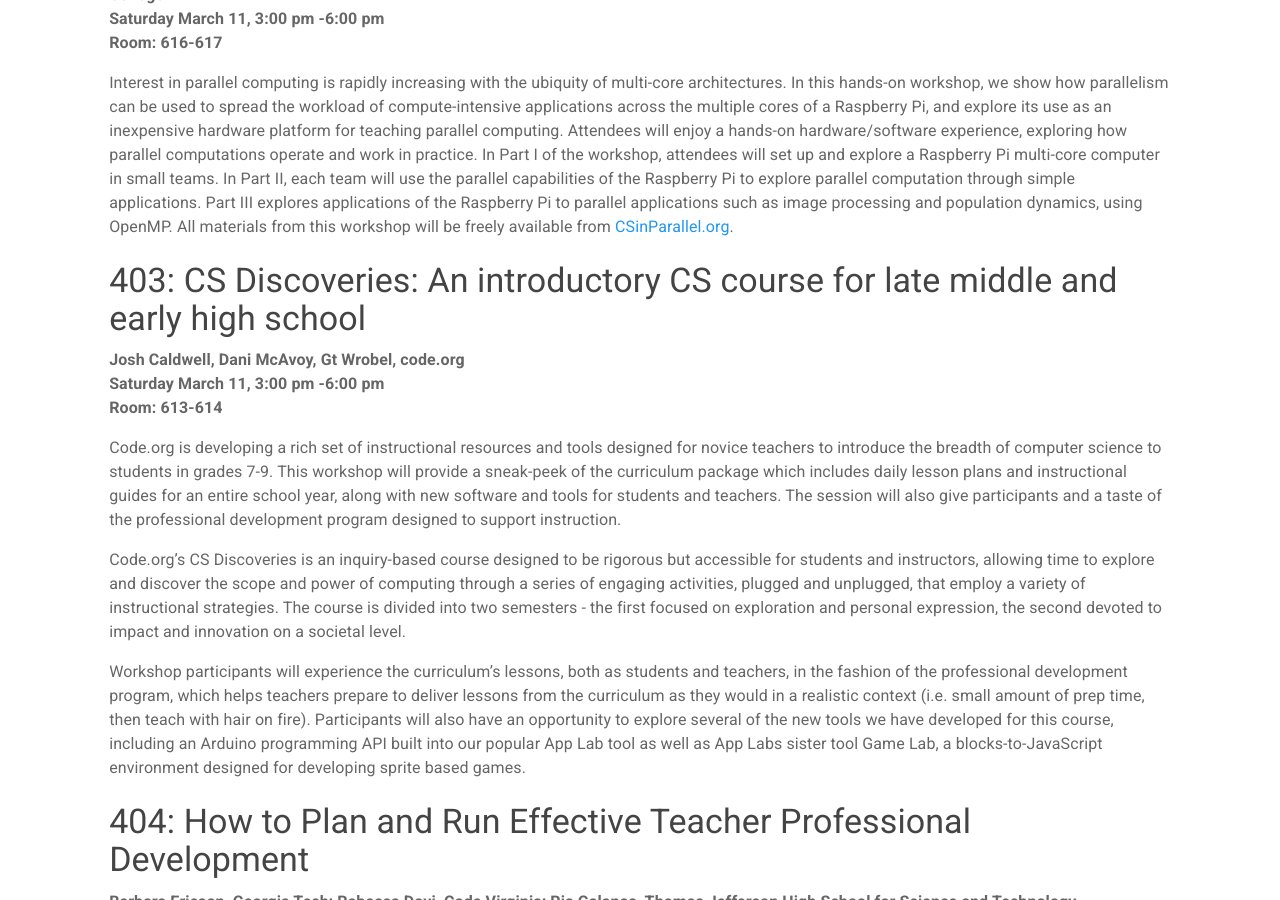
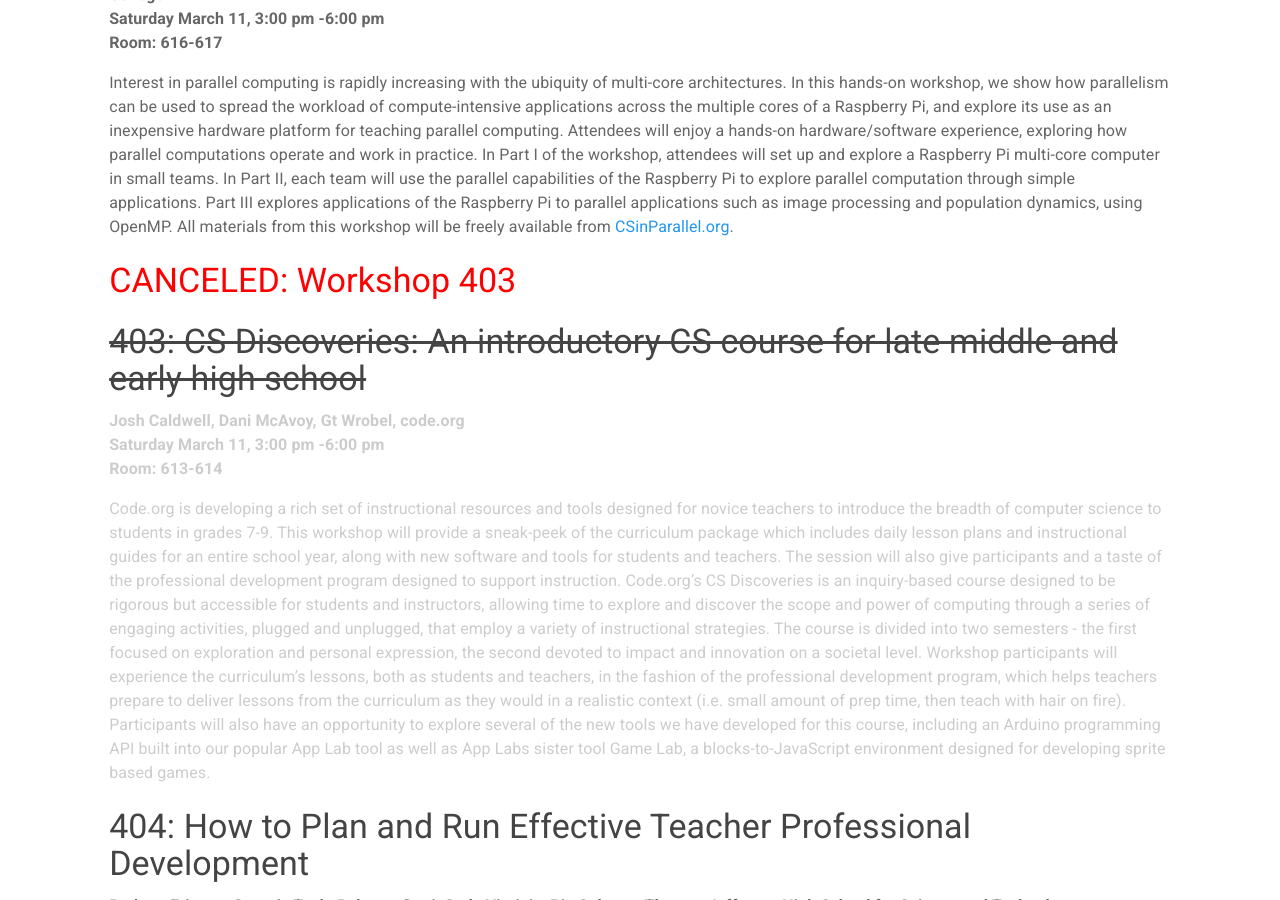
Before and after one commit to sigcsets/sigcse2017, a Jekyll site: the page built from attendees/workshops.md, in a window 1280 px wide and 900 px high, scrolled down 9246 px. Built offline with Jekyll 4.4.1, drawn with Linux system fonts in a browser that asks for light colours.

Commit message:
Adding ability to cancel workshops.

```diff
--- a/_data/workshops.yml
+++ b/_data/workshops.yml
@@ -591,6 +591,7 @@
 
 
 - number: 403
+  cancelled: true
   order: 2
   date: Saturday March 11, 3:00 pm -6:00 pm
   title: "CS Discoveries: An introductory CS course for late middle and early high school"
--- a/attendees/workshops.md
+++ b/attendees/workshops.md
@@ -6,18 +6,26 @@
 {% assign prevdate = "" %}
 
 {% for ws in site.data.workshops %}
-
 {% assign thisdate = ws.date %}
 {% if thisdate != prevdate %}
-<h2 class="alert alert-info">{{thisdate}}</h2>
+  <h2 class="alert alert-info">{{thisdate}}</h2>
 {% endif %}
 
-<h3>{{ws.number}}: {{ws.title}}</h3>
+{% if ws.cancelled %}
+<h3 style="color: red;">CANCELED: Workshop {{ws.number}}</h3>
+<div style = "color: #CCCCCC; ">
+{% endif %}
+
+<h3 {% if ws.cancelled %} style="text-decoration:line-through;"{% endif %} > {{ws.number}}: {{ws.title}}</h3>
+
 <p><b>{{ws.presenters}}</b><br/>
 <b>{{thisdate}}</b><br/>
 <b>Room: {{ws.room}}</b></p>
+{{ws.abstract}}
 
-{{ws.abstract}}
+{% if ws.cancelled %}
+</div>
+{% endif %}
 
 {% assign prevdate = thisdate %}
 {% endfor %}
```
